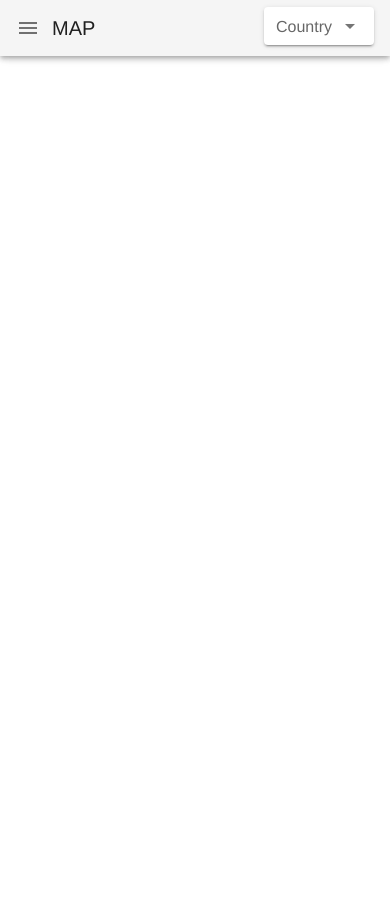
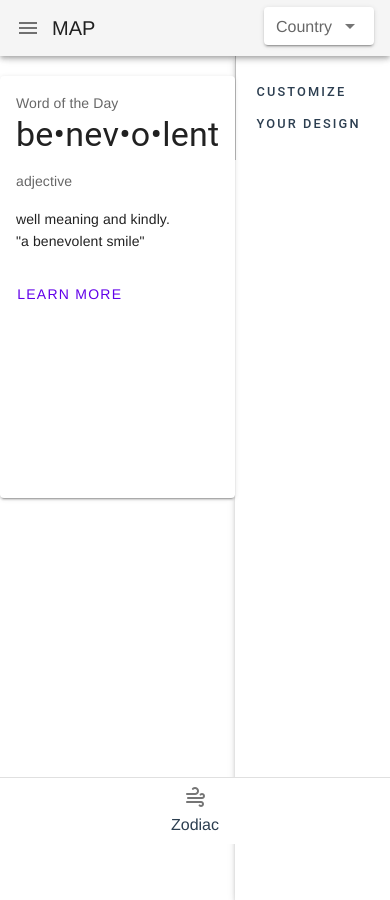
Before and after one commit to Wisdom132/zodiac-app, a Vue app: page /zodiac in a window 390 px wide. Before the commit the page ends 844 px from the top, so only its background shows below. Built offline with nearby package versions, Linux system fonts and the light colour scheme.

Commit message:
zodiac layout

```diff
--- a/src/components/Map/Sidebar.vue
+++ b/src/components/Map/Sidebar.vue
@@ -11,30 +11,28 @@
 // Components
 import SidebarTools from "./SidebarTools";
 // Tab Components
-import TabSearch from "./TabSearch"
-import TabStyle from "./TabStyle"
-import TabLayout from "./TabLayout"
-import TabText from "./TabText"
-import TabPrint from "./TabPrint"
-import TabZodiac from './TabZodiac'
+import TabSearch from "./TabSearch";
+import TabStyle from "./TabStyle";
+import TabLayout from "./TabLayout";
+import TabText from "./TabText";
+import TabPrint from "./TabPrint";
 
 // Exports
 export default {
   name: "map-sidebar",
   components: {
-		'sidebar-tools': SidebarTools,
+    "sidebar-tools": SidebarTools,
     // Tab Components
-		'tab-search': TabSearch,
-		'tab-style': TabStyle,
-		'tab-layout': TabLayout,
-		'tab-text': TabText,
-		'tab-print': TabPrint,
-		'tab-zodiac': TabZodiac
+    "tab-search": TabSearch,
+    "tab-style": TabStyle,
+    "tab-layout": TabLayout,
+    "tab-text": TabText,
+    "tab-print": TabPrint
   },
   data: () => ({
     activeComponent: "tab-search"
   })
-}
+};
 </script>
 <style lang="scss" scoped>
 .tabs {
--- a/src/components/Map/TabZodiac.vue
+++ /dev/null
@@ -1,14 +0,0 @@
-<template>
-	<div>
-		<label class="overline">Customize your design</label>
-	</div>
-</template>
-
-<script>
-export default {
-  name: "tab-zodiac",
-}
-</script>
-
-<style>
-</style>
--- /dev/null
+++ b/src/components/Zodiac/ZodiacView.vue
@@ -0,0 +1,108 @@
+<template>
+  <section class="d-flex">
+    <v-card class="mx-auto h-50 w-100 bg-grey-2 mt-5" width="344">
+      <v-card-text>
+        <div>Word of the Day</div>
+        <p class="display-1 text--primary">be•nev•o•lent</p>
+        <p>adjective</p>
+        <div class="text--primary">
+          well meaning and kindly.
+          <br />"a benevolent smile"
+        </div>
+      </v-card-text>
+      <v-card-actions>
+        <v-btn text color="deep-purple accent-4">Learn More</v-btn>
+      </v-card-actions>
+    </v-card>
+
+    <div class="map-sidebar elevation-3 d-flex h-100">
+      <div class="tabs brl br-grey-4 pa-5">
+        <div>
+          <label class="overline">Customize your design</label>
+        </div>
+      </div>
+
+      <div class="zodiac-sidebar-tools brl br-grey-3">
+        <sidebar />
+      </div>
+    </div>
+  </section>
+</template>
+
+<script>
+// import zodiacView from "@/components/Zodiac/ZodiacView";
+import sidebar from "./sidebar";
+export default {
+  data() {
+    return {
+      active: true
+    };
+  },
+  components: {
+    sidebar
+    // zodiacView
+  }
+};
+</script>
+<style lang="scss" scoped>
+.tabs {
+  width: 25rem;
+  .overline {
+    font-size: 0.8em !important;
+  }
+}
+@media screen and (max-width: 845px) {
+  .map-sidebar {
+    display: unset !important;
+    .tabs {
+      width: 100%;
+      margin-bottom: 4rem;
+    }
+  }
+}
+.zodiac-sidebar-tools {
+  width: 4rem;
+  .tool {
+    border-left: 2px solid white;
+    border-right: 2px solid white;
+    p {
+      font-size: 0.75em;
+    }
+    p,
+    i {
+      color: #212121;
+    }
+    &.active {
+      p,
+      i {
+        color: rgb(0, 165, 165);
+      }
+      border-left-color: rgb(0, 165, 165);
+    }
+  }
+}
+@media screen and (max-width: 845px) {
+  .zodiac-sidebar-tools {
+    position: fixed;
+    bottom: 0;
+    left: 0;
+    width: 100%;
+    display: flex;
+    background-color: white;
+    justify-content: center;
+    border-left: none;
+    border-top: 1px solid #e0e0e0;
+    .tool {
+      margin: 0 0.8rem !important;
+      padding: 0.3rem 0.8rem;
+      border-left: none;
+      border-right: none;
+      border-top: 2px solid white;
+      border-bottom: 2px solid white;
+      &.active {
+        border-top-color: rgb(0, 165, 165);
+      }
+    }
+  }
+}
+</style>
--- /dev/null
+++ b/src/components/Zodiac/sidebar.vue
@@ -0,0 +1,15 @@
+ <template>
+  <div :class="active" class="tool ta-c pointer my-5">
+    <v-icon>mdi-weather-windy</v-icon>
+    <p class="mt-1 mb-0">Zodiac</p>
+  </div>
+</template>
+
+<script>
+export default {
+  name: "tab-zodiac"
+};
+</script>
+
+<style>
+</style>
--- a/src/router/index.js
+++ b/src/router/index.js
@@ -4,11 +4,10 @@ import Home from '../views/Home.vue'
 
 Vue.use(VueRouter)
 
-const routes = [
-   {
+const routes = [{
       path: '/',
       name: 'Home',
-      redirect:'/map',
+      redirect: '/map',
       component: Home
    },
    {
@@ -17,9 +16,9 @@ const routes = [
       component: () => import('../views/Map.vue')
    },
    {
-      path: '/about',
-      name: 'About',
-      component: () => import('../views/About.vue')
+      path: '/zodiac',
+      name: 'Zodiac',
+      component: () => import('../views/Zodiac.vue')
    }
 ]
 
--- a/src/views/About.vue
+++ /dev/null
@@ -1,5 +0,0 @@
-<template>
-  <div class="about">
-    <h1>This is an about page</h1>
-  </div>
-</template>
--- /dev/null
+++ b/src/views/Zodiac.vue
@@ -0,0 +1,14 @@
+<template>
+  <div>
+    <zodiac />
+  </div>
+</template>
+
+<script>
+import zodiac from "@/components/Zodiac/ZodiacView";
+export default {
+  components: {
+    zodiac
+  }
+};
+</script>
```
Also changed, not shown: src/components/Map/SidebarTools.vue (+40 -10 lines). Lines whose indentation alone changed are shown as unchanged.
